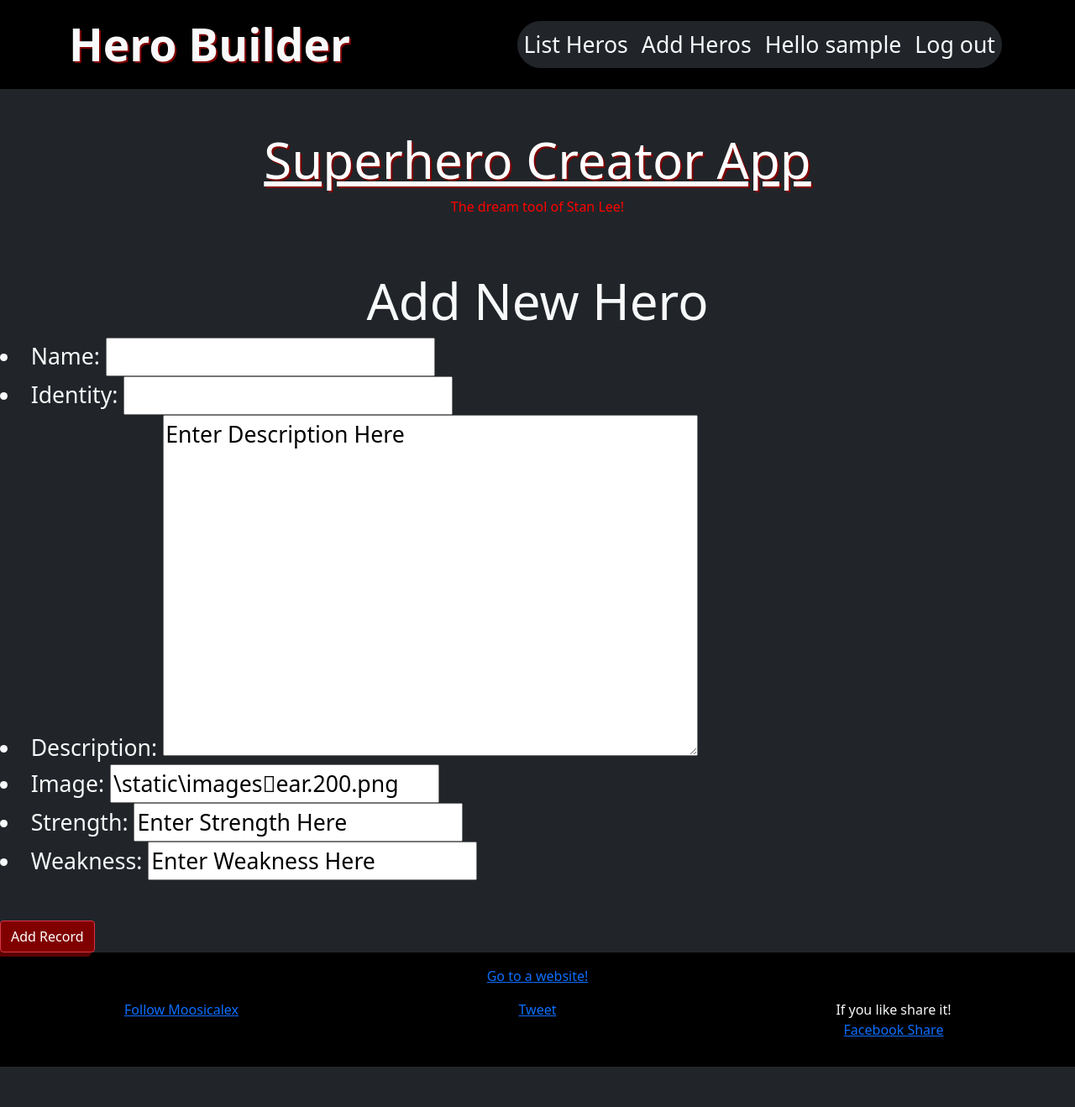
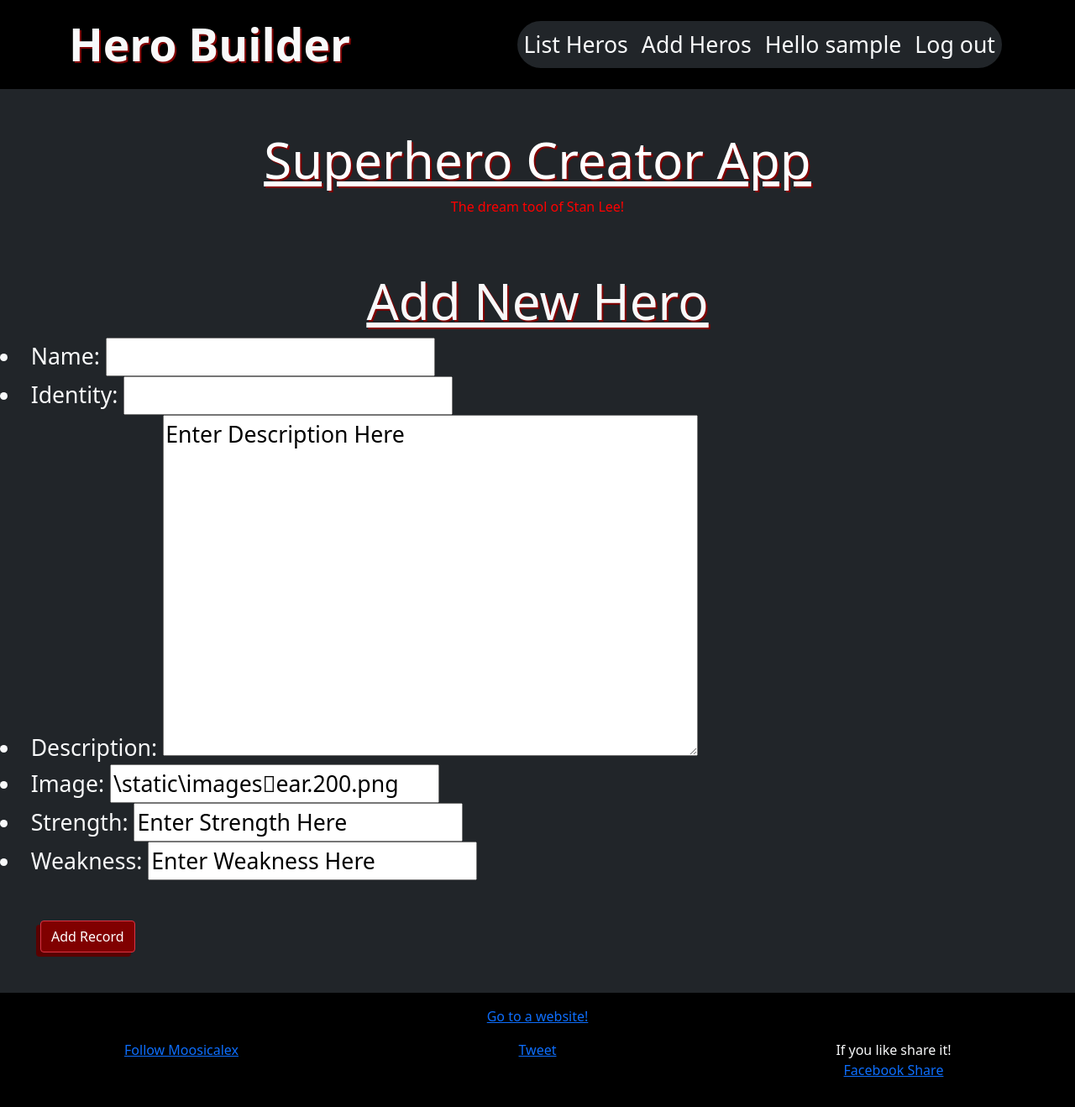
Before and after one commit to Moosicalex/BACS350, a Django app: page /hero/add in a window 1280 px wide. Shown: the whole page at 84% size. Before the commit the page ends 1270 px from the top, so only its background shows below. Run offline with Django 3.2, Linux system fonts and the light colour scheme; the visitor is signed in with stand-in values (Sample User, id 1); some libraries are stand-ins or nearby versions.

Commit message:
~~###C H A N G E S###~~

```diff
--- a/week10/Superhero/static/hero_5.css
+++ b/week10/Superhero/static/hero_5.css
@@ -1,8 +1,7 @@
-
-
 header {
     margin-bottom: 0pt;
     text-shadow:2px 2px maroon;
+    text-decoration:underline;
 }
 
 footer {
--- a/week10/Superhero/templates/hero_add.html
+++ b/week10/Superhero/templates/hero_add.html
@@ -2,13 +2,15 @@
 
 
 {% block content %}
-<h1 class="bg-dark text-light">Add New Hero</h1>
+<header>
+    <h1 class="bg-dark text-light" style="text-decoration:underline;">Add New Hero</h1>
+</header>
 
 <form action="" method="post">{% csrf_token %}
 
     {{ form.as_ul }}
 
-    <button class="btn btn-danger mt-5" type="submit">Add Record</button>
+    <button class="btn btn-danger m-5" type="submit">Add Record</button>
 </form>
 </div>
 {% endblock content %}
```
